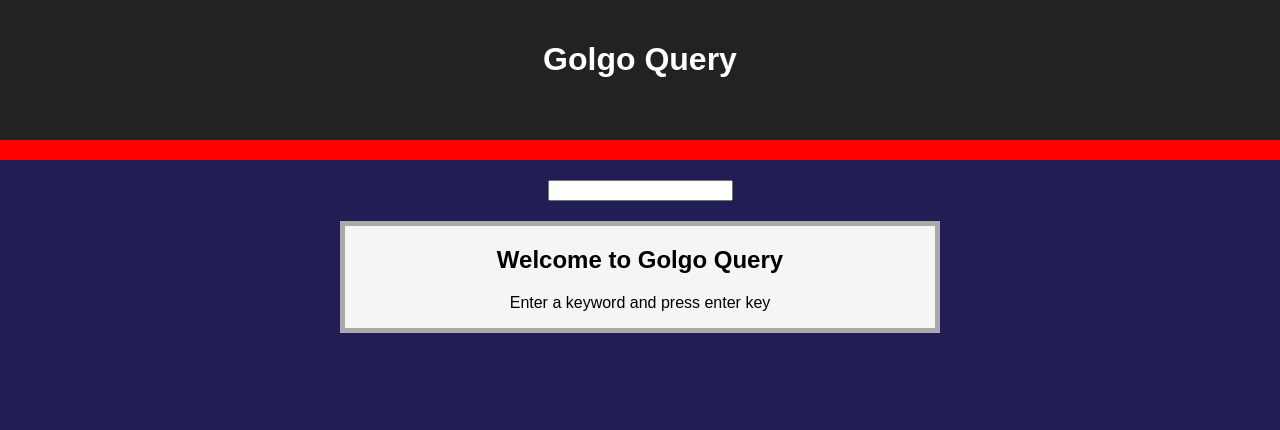
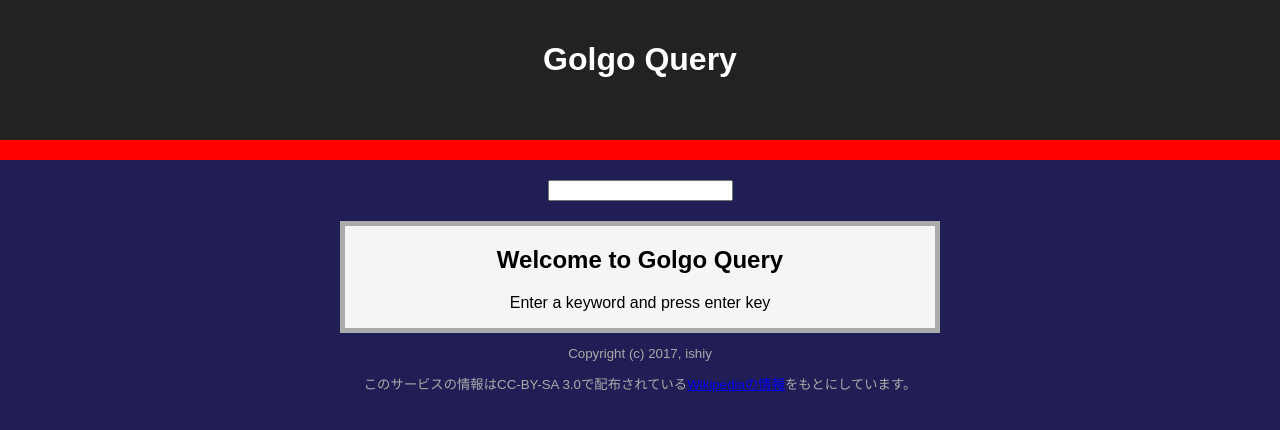
Before and after one commit to ishiy1993/golgo-query, a React (Create React App) app in the folder frontend/: page / in a window 1280 px wide. Shown: the top 430 px of the page. Built offline with nearby package versions, Linux system fonts and the light colour scheme.

Commit message:
Add credit

```diff
--- a/frontend/src/App.css
+++ b/frontend/src/App.css
@@ -50,3 +50,9 @@
   margin: 10px;
   line-height: 1.5em;
 }
+
+.App-footer {
+  width: 100%;
+  color: #aaa;
+  font-size: smaller;
+}
--- a/frontend/src/App.js
+++ b/frontend/src/App.js
@@ -123,6 +123,10 @@ class App extends Component {
             {content}
           </div>
         </div>
+        <div className="App-footer">
+          <p>Copyright (c) 2017, ishiy</p>
+          <p>このサービスの情報はCC-BY-SA 3.0で配布されている<a href="https://ja.wikipedia.org/w/index.php?title=%E3%82%B4%E3%83%AB%E3%82%B413%E3%81%AE%E3%82%A8%E3%83%94%E3%82%BD%E3%83%BC%E3%83%89%E4%B8%80%E8%A6%A7&oldid=60657089">Wikipediaの情報</a>をもとにしています。</p>
+        </div>
       </div>
     );
   }
```
